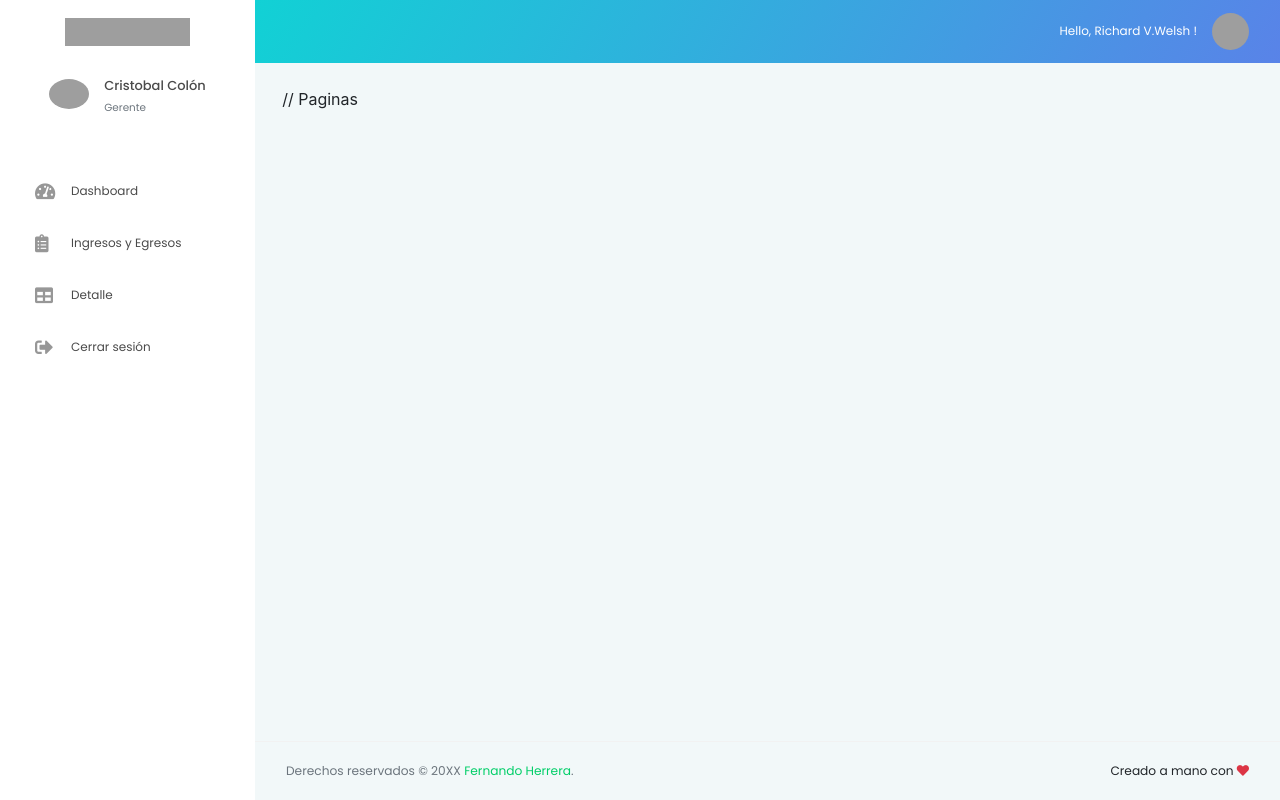
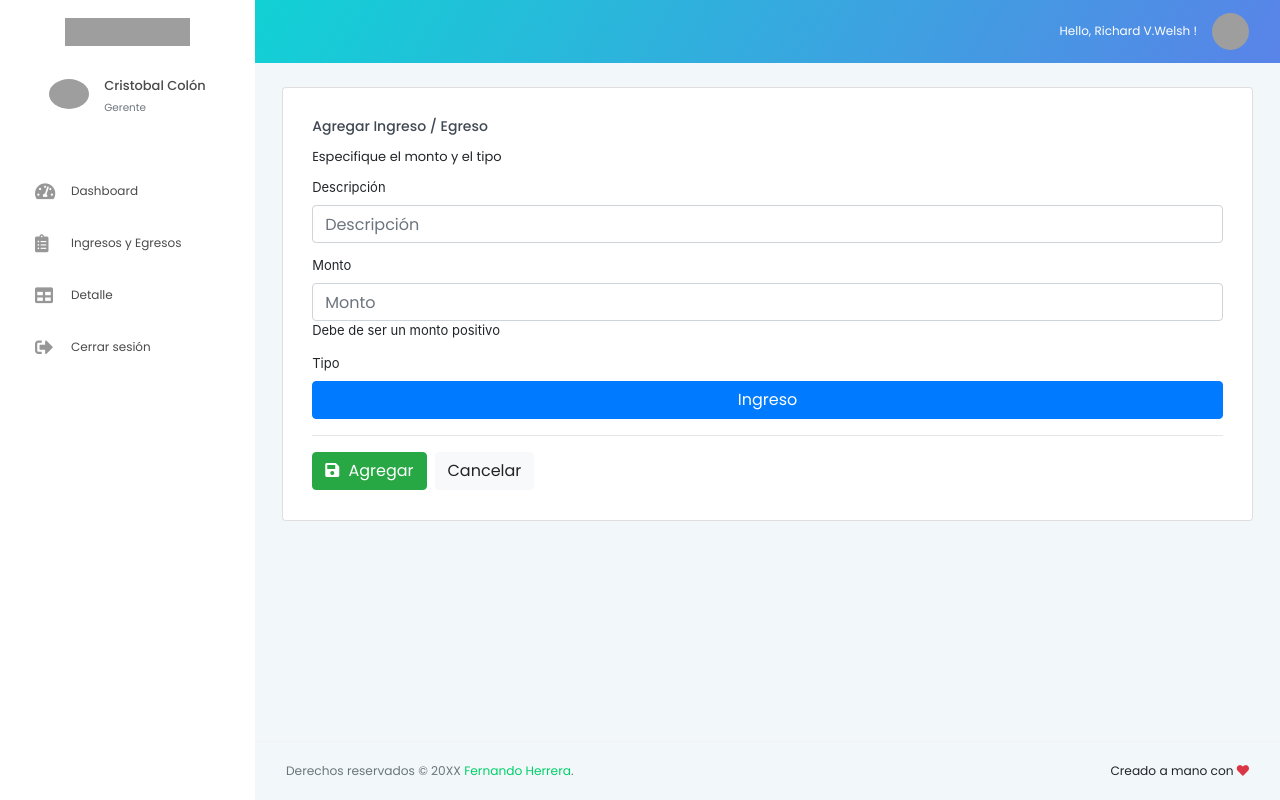
Before and after one commit to SeniorFlacko/FireRe, an Angular app: page /dashboard/ingreso-egreso in a window 1280 px wide. Before the commit this address led to /. Built offline with nearby package versions, Linux system fonts and the light colour scheme; grey boxes are pictures that could not be loaded.

Commit message:
Router Outlet para rutas hijas

```diff
--- a/src/app/app-routing.module.ts
+++ b/src/app/app-routing.module.ts
@@ -3,6 +3,7 @@
 import { LoginComponent } from './auth/login/login.component';
 import { DashboardComponent } from './dashboard/dashboard.component';
 import { RegisterComponent } from './auth/register/register.component';
+import { dashboardRoutes } from './dashboard/dashboard.routes';
 
 const routes: Routes = [
   {
@@ -15,7 +16,8 @@
   },
   {
     path:'dashboard',
-    component: DashboardComponent
+    component: DashboardComponent,
+    children: dashboardRoutes
   },
   {
     path:'',
--- a/src/app/auth/login/login.component.html
+++ b/src/app/auth/login/login.component.html
@@ -35,7 +35,7 @@
             <div class="text-block text-center my-3">
               <span class="text-small font-weight-semibold">No estas registrado? </span>
               <br>
-              <a href="" class="text-black text-small">Crear una cuenta</a>
+              <a routerLink="/registro" class="text-black text-small">Crear una cuenta</a>
             </div>
           </form>
         </div>
--- a/src/app/auth/register/register.component.html
+++ b/src/app/auth/register/register.component.html
@@ -32,7 +32,7 @@
             <div class="text-block text-center my-3">
               <span class="text-small font-weight-semibold">ya tienes una cuenta?</span>
               <br>
-              <a href="" class="text-black text-small">Login</a>
+              <a routerLink="/login" class="text-black text-small">Login</a>
             </div>
           </form>
         </div>
--- a/src/app/dashboard/dashboard.component.html
+++ b/src/app/dashboard/dashboard.component.html
@@ -8,7 +8,8 @@
     <div class="main-panel">
 
       <div class="content-wrapper">
-        // Paginas
+        <!-- // Paginas -->
+        <router-outlet></router-outlet>
       </div>
 
       <app-footer></app-footer>
--- /dev/null
+++ b/src/app/dashboard/dashboard.routes.ts
@@ -0,0 +1,20 @@
+import { NgModule } from '@angular/core';
+import { Routes, RouterModule } from '@angular/router';
+import { EstadisticaComponent } from '../ingreso-egreso/estadistica/estadistica.component';
+import { DetalleComponent } from '../ingreso-egreso/detalle/detalle.component';
+import { IngresoEgresoComponent } from '../ingreso-egreso/ingreso-egreso.component';
+
+export const dashboardRoutes: Routes = [
+  {
+    path:'',
+    component: EstadisticaComponent
+  },
+  {
+    path:'detalle',
+    component: DetalleComponent
+  },
+  {
+    path:'ingreso-egreso',
+    component: IngresoEgresoComponent
+  },
+];
--- a/src/app/ingreso-egreso/detalle/detalle.component.html
+++ b/src/app/ingreso-egreso/detalle/detalle.component.html
@@ -1,3 +1,32 @@
-<p>
-  detalle works!
-</p>
+<div class="row">
+  <div class="col-12">
+      <div class="card">
+        <div class="card-body">
+          <h4 class="card-title">Detalle de ingreso egreso</h4>
+
+          <table class="table">
+            <thead>
+              <tr>
+                <th>Descripción</th>
+                <th>Monto</th>
+                <th>Tipo</th>
+                <th></th>
+              </tr>
+            </thead>
+
+            <tbody>
+              <tr>
+                <td>Descripción</td>
+                <td>Monto</td>
+                <td>Tipo</td>
+                <td>acciones</td>
+              </tr>
+            </tbody>
+
+          </table>
+
+
+        </div>
+      </div>
+  </div>
+</div>
--- a/src/app/ingreso-egreso/estadistica/estadistica.component.html
+++ b/src/app/ingreso-egreso/estadistica/estadistica.component.html
@@ -1,3 +1,45 @@
-<p>
-  estadistica works!
-</p>
+<div class="row">
+  <div class="col-6">
+      <div class="card card-statistics">
+        <div class="card-body">
+
+          <div class="clearfix">
+            <div class="float-left">
+              <i class="fa fa-money-bill-alt text-success icon-lg"></i>
+            </div>
+            <div class="float-right">
+              <p class="mb-0 text-right">Ingresos</p>
+              <div class="fluid-container">
+                <h3 class="font-weight-medium text-right mb-0">$65,650</h3>
+              </div>
+            </div>
+          </div>
+          <p class="text-muted mt-3 mb-0">
+            <i class="mdi mdi-alert-octagon mr-1" aria-hidden="true"></i> 65% lower growth
+          </p>
+        </div>
+      </div>
+    </div>
+
+    <div class="col-6">
+        <div class="card card-statistics">
+          <div class="card-body">
+
+            <div class="clearfix">
+              <div class="float-left">
+                <i class="fa fa-shipping-fast text-danger icon-lg"></i>
+              </div>
+              <div class="float-right">
+                <p class="mb-0 text-right">Ingresos</p>
+                <div class="fluid-container">
+                  <h3 class="font-weight-medium text-right mb-0">$65,650</h3>
+                </div>
+              </div>
+            </div>
+            <p class="text-muted mt-3 mb-0">
+              <i class="mdi mdi-alert-octagon mr-1" aria-hidden="true"></i> 65% lower growth
+            </p>
+          </div>
+        </div>
+      </div>
+</div>
--- a/src/app/ingreso-egreso/ingreso-egreso.component.html
+++ b/src/app/ingreso-egreso/ingreso-egreso.component.html
@@ -1,3 +1,57 @@
-<p>
-  ingreso-egreso works!
-</p>
+<div class="row">
+  <div class="col-12">
+      <div class="card">
+        <div class="card-body">
+          <h4 class="card-title">Agregar Ingreso / Egreso</h4>
+          <p class="card-description">
+            Especifique el monto y el tipo
+          </p>
+
+          <form>
+
+            <div class="form-group">
+              <label>Descripción</label>
+              <input type="text"
+                     class="form-control"
+                     placeholder="Descripción"
+                     name="descripcion">
+            </div>
+
+            <div class="form-group">
+                <label>Monto</label>
+                <input type="number"
+                       class="form-control"
+                       placeholder="Monto"
+                       name="monto">
+                  <p>
+                    Debe de ser un monto positivo
+                  </p>
+              </div>
+
+            <div class="form-group">
+                <label>Tipo</label>
+                <br>
+                <button type="button" class="btn btn-primary btn-block">Ingreso</button>
+                <!-- <button type="button" class="btn btn-warning btn-block">Egreso</button> -->
+            </div>
+
+            <hr>
+            <button type="button" class="btn btn-success mr-2">
+              <i class="fa fa-save"></i>
+              Agregar
+            </button>
+
+            <!--
+              <button disabled class="btn btn-success mr-2">
+                <i class="fa fa-spin fa-sync"></i>
+                Espere por favor...
+              </button>
+            -->
+
+            <button type="reset" class="btn btn-light">Cancelar</button>
+
+          </form>
+        </div>
+      </div>
+    </div>
+</div>
--- a/src/app/shared/sidebar/sidebar.component.html
+++ b/src/app/shared/sidebar/sidebar.component.html
@@ -22,28 +22,28 @@
     <li class="nav-item">
       <a class="nav-link">
         <i class="menu-icon fa fa-tachometer-alt"></i>
-        <span class="menu-title">Dashboard</span>
+        <span class="menu-title" routerLink="/dashboard">Dashboard</span>
       </a>
     </li>
 
     <li class="nav-item">
       <a class="nav-link">
         <i class="menu-icon fa fa-clipboard-list"></i>
-        <span class="menu-title">Ingresos y Egresos</span>
+        <span class="menu-title" routerLink="/dashboard/ingreso-egreso">Ingresos y Egresos</span>
       </a>
     </li>
 
     <li class="nav-item">
       <a class="nav-link">
         <i class="menu-icon fa fa-table"></i>
-        <span class="menu-title">Detalle</span>
+        <span class="menu-title" routerLink="/dashboard/detalle">Detalle</span>
       </a>
     </li>
 
     <li class="nav-item">
       <a class="nav-link cursor">
         <i class="menu-icon fa fa-sign-out-alt"></i>
-        <span class="menu-title">Cerrar sesión</span>
+        <span class="menu-title" routerLink="/login">Cerrar sesión</span>
       </a>
     </li>
 
--- a/src/app/shared/sidebar/sidebar.component.ts
+++ b/src/app/shared/sidebar/sidebar.component.ts
@@ -3,7 +3,11 @@
 @Component({
   selector: 'app-sidebar',
   templateUrl: './sidebar.component.html',
-  styles: []
+  styles: [`
+  .nav-item{
+    cursor: pointer
+  }
+  `]
 })
 export class SidebarComponent implements OnInit {
 
```
